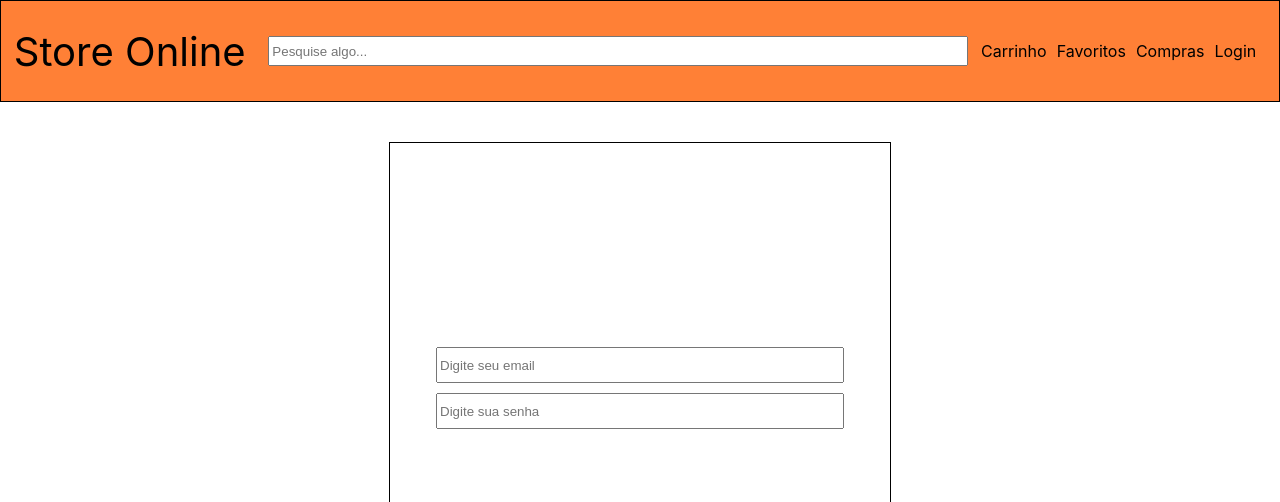
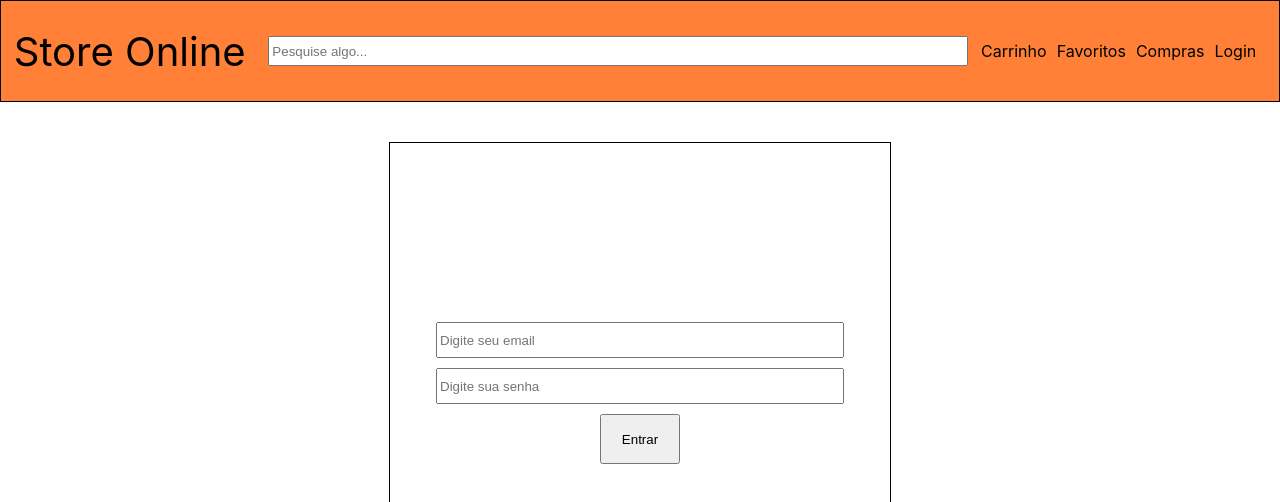
Before and after one commit to EsGui/frontend-store-online, a React (Create React App) app in the folder store-online/: page /login in a window 1280 px wide. Shown: the top 502 px of the page. Built offline with nearby package versions, Linux system fonts and the light colour scheme.

Commit message:
feat: o tamanho e largura do botão foi aumentado

```diff
--- a/store-online/src/Component/LoginUser/LoginUser.css
+++ b/store-online/src/Component/LoginUser/LoginUser.css
@@ -19,3 +19,8 @@
   height: 30px;
   margin-bottom: 10px;
 }
+
+.UserLoginPage button {
+  height: 50px;
+  width: 80px;
+}
--- a/store-online/src/Component/LoginUser/LoginUser.js
+++ b/store-online/src/Component/LoginUser/LoginUser.js
@@ -8,6 +8,7 @@ function LoginUser() {
         <div className="UserLoginPage">
             <input type="email" placeholder="Digite seu email" />
             <input type="password" placeholder="Digite sua senha" />
+            <button type="button">Entrar</button>
         </div>
       </div>
     </>
```
